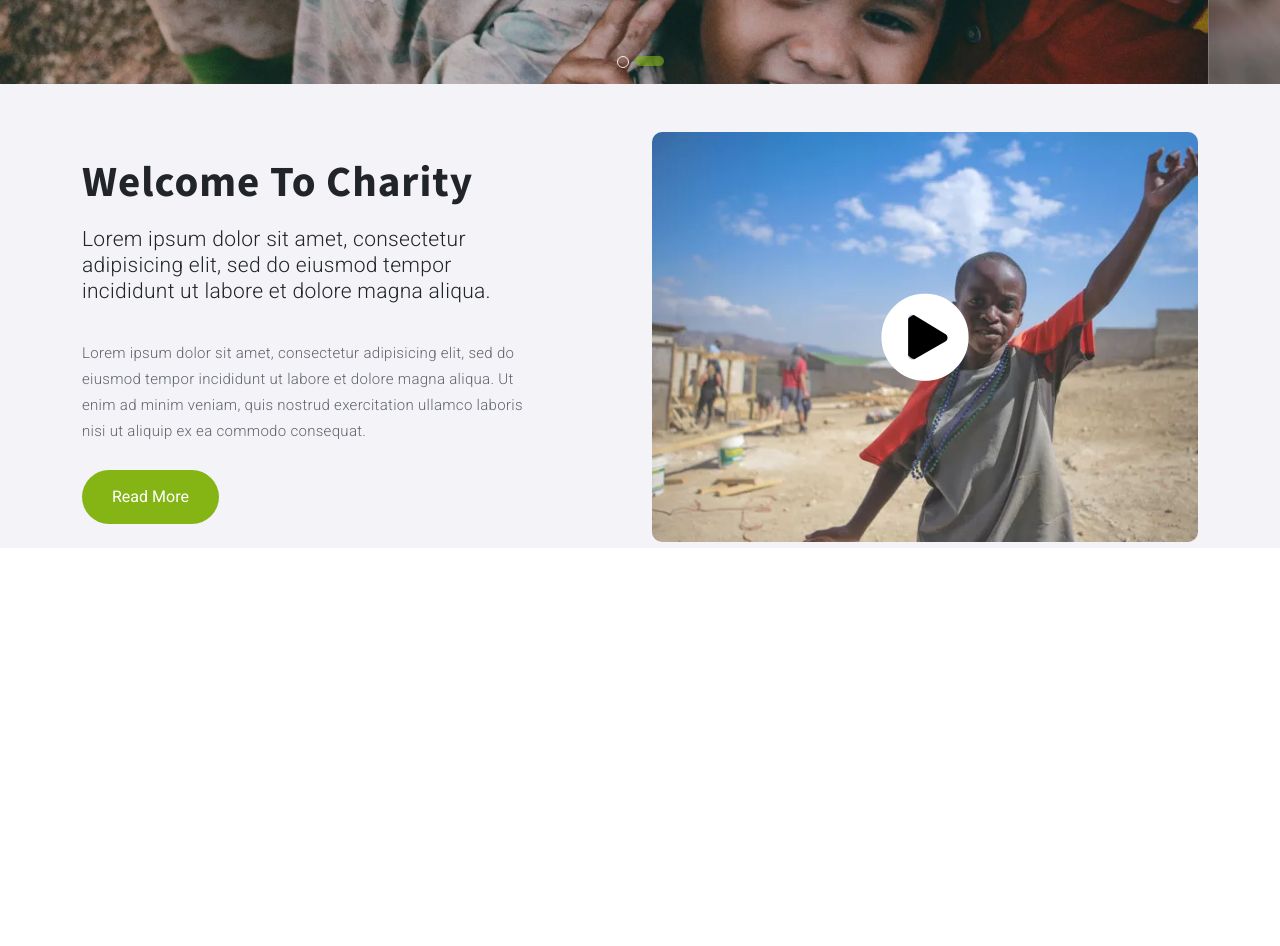
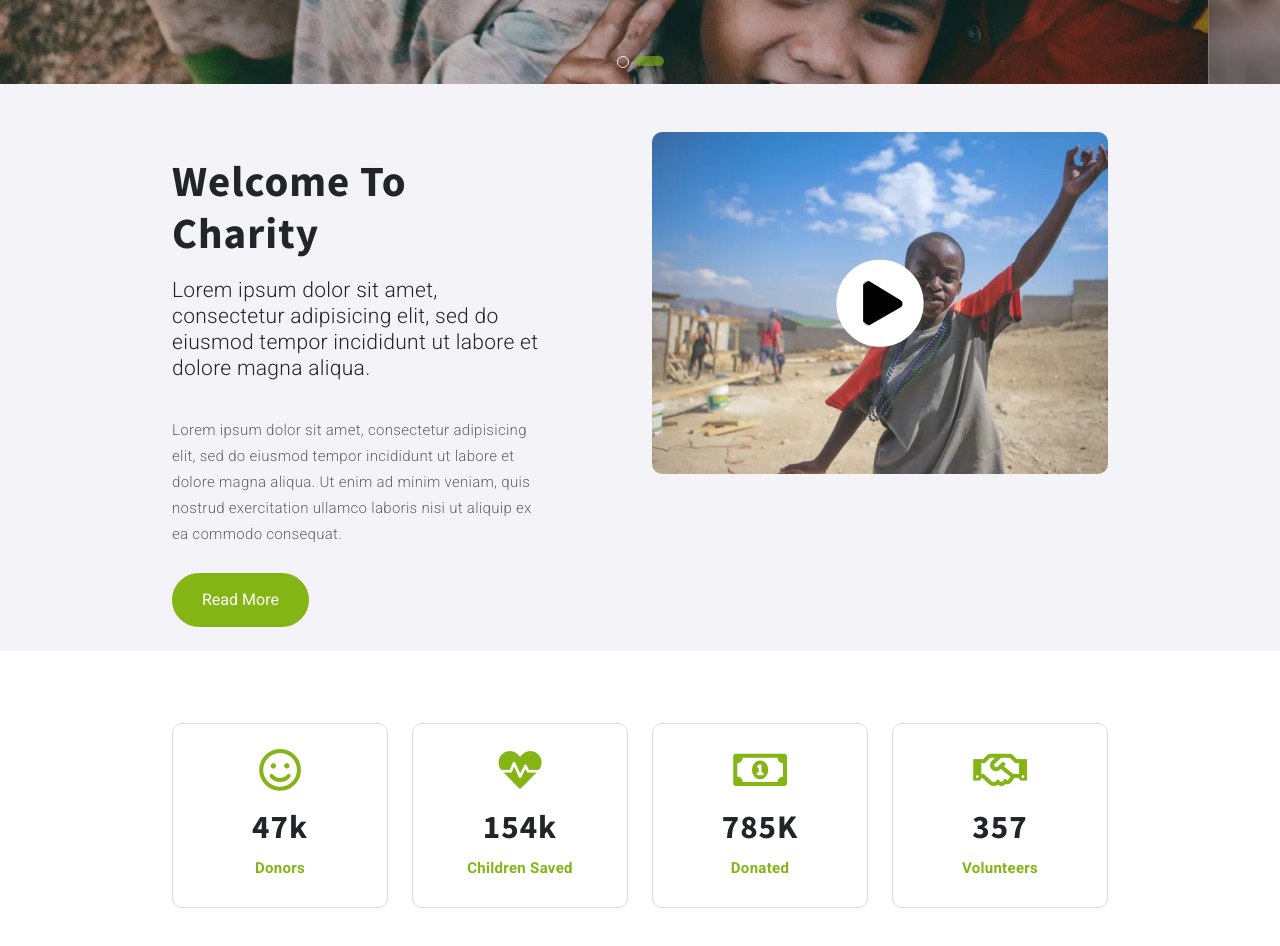
Before and after one commit to munabhandari/charity-website-recreated, a plain HTML site: page index.html in a window 1280 px wide. Shown: the part 700-1646 px from the top of the page. Before the commit the page ends 1296 px from the top, so only its background shows below. Drawn offline with nearby package versions, Linux system fonts and the light colour scheme.

Commit message:
number overview section done

```diff
--- a/index.html
+++ b/index.html
@@ -134,7 +134,7 @@
                 </div>
                 <div class="col-md-1"></div>
                 <div class="col-md-6 mt-5">
-                    <a class="about-video">
+                    <a href="/" class="about-video">
                         <img src="images/about.jpg.webp" alt="about">
                         <i class="fas fa-play-circle"></i>
                     </a>
@@ -143,13 +143,37 @@
         </div>
     </section>
 
-    <section class="number py-4">
-        <div class="container">
+    <section class="number py-5">
+        <div class="container py-4">
             <div class="row">
-                <div class="col-md-3"></div>
-                <div class="col-md-3"></div>
-                <div class="col-md-3"></div>
-                <div class="col-md-3"></div>
+                <div class="col-md-3">
+                    <div class="card">
+                        <i class="far fa-smile pt-4"></i>
+                        <h3 class="pt-3">47k</h3>
+                        <p class="pt-0 fw-bold">Donors</p>
+                    </div>
+                </div>
+                <div class="col-md-3">
+                    <div class="card">
+                        <i class="fa fa-heartbeat pt-4"></i>
+                        <h3 class="pt-3">154k</h3>
+                        <p class="pt-0 fw-bold">Children Saved</p>
+                    </div>
+                </div>
+                <div class="col-md-3">
+                    <div class="card">
+                        <i class="far fa-money-bill-alt pt-4"></i>
+                        <h3 class="pt-3">785K</h3>
+                        <p class="pt-0 fw-bold">Donated</p>
+                    </div>
+                </div>
+                <div class="col-md-3">
+                    <div class="card">
+                        <i class="far fa-handshake pt-4"></i>
+                        <h3 class="pt-3">357</h3>
+                        <p class="pt-0 fw-bold">Volunteers</p>
+                    </div>
+                </div>
             </div>
         </div>
     </section>
@@ -158,5 +182,4 @@
         integrity="sha384-MrcW6ZMFYlzcLA8Nl+NtUVF0sA7MsXsP1UyJoMp4YLEuNSfAP+JcXn/tWtIaxVXM"
         crossorigin="anonymous"></script>
 </body>
-
 </html>
--- a/style/style.scss
+++ b/style/style.scss
@@ -11,6 +11,9 @@
 }
 
 body {
+    .container{
+        width: 75% !important;
+    }
     font-family: 'Roboto', sans-serif;
 
     h1,
@@ -29,6 +32,10 @@ body {
 
     h2 {
         font-size: 43px;
+    }
+
+    h3 {
+        font-size: 33px;
     }
 
     // header nav part start..
@@ -145,6 +152,12 @@ body {
             display: flex;
             justify-content: center;
 
+            &:hover {
+                i {
+                    background-color: $green;
+                }
+            }
+
             img {
                 border-radius: 10px;
                 width: 100%;
@@ -167,4 +180,29 @@ body {
     }
 
     //section main part end..
+
+    //number section start..
+    .number {
+        .card {
+            //  width: 250px;
+            border: 1px solid $grey;
+            border-radius: 10px;
+            text-align: center;
+
+            &:hover {
+                border-color: $green;
+            }
+
+            i {
+                color: $green;
+                font-size: 43px;
+            }
+
+            p {
+                color: $green;
+            }
+        }
+    }
+
+    //number section end..
 }
```
Also changed, not shown: style/style.css, 1 other file.
